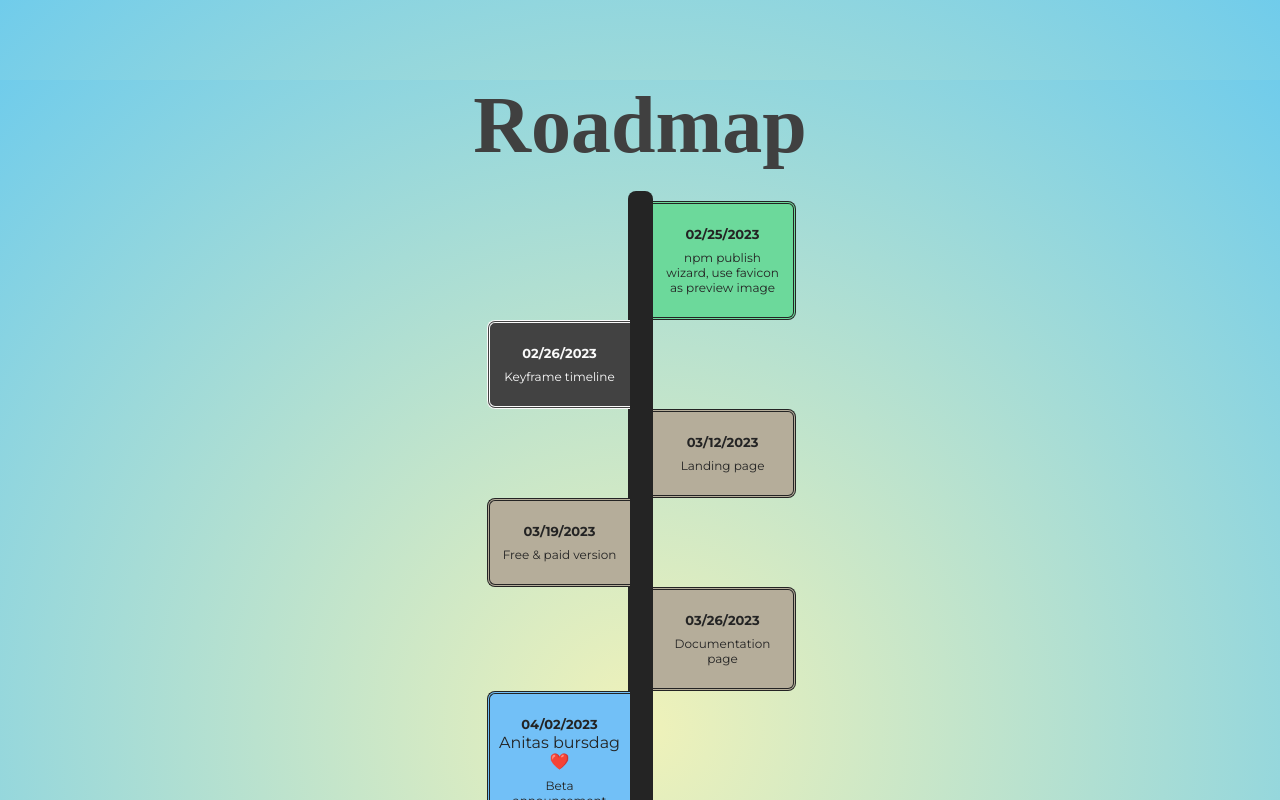
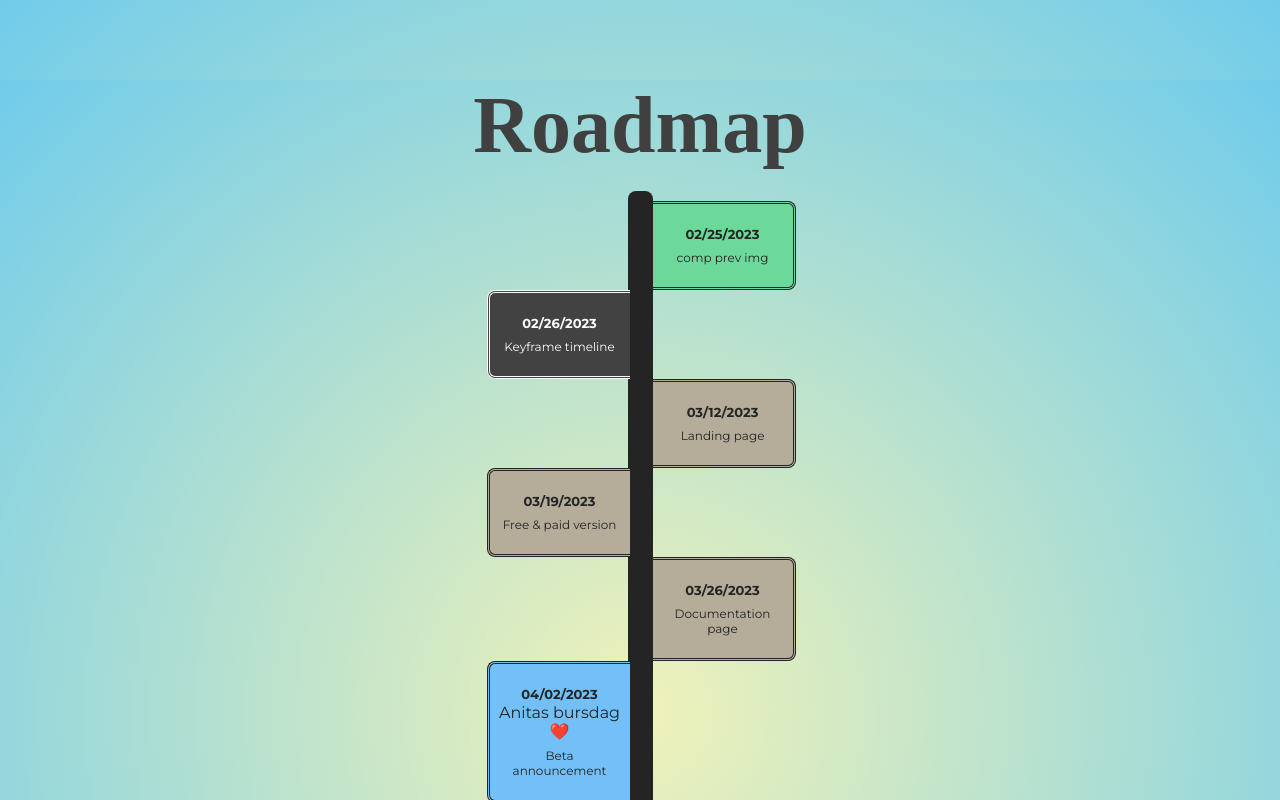
Before and after one commit to jscomponent/roadmap, a Vue app: page / in a window 1280 px wide. Shown: the top 800 px of the page. Built offline with nearby package versions, Linux system fonts and the light colour scheme; a web font is replaced by a local one.

Commit message:
Stored by jscomponent 1679410050254

```diff
--- a/src/App.vue
+++ b/src/App.vue
@@ -16,7 +16,7 @@
                     }}
                 </time>
                 <p>
-                    npm publish wizard, use favicon as preview image
+                    comp prev img
                 </p>
             </div>
             <div class="card" style="background-color:#424242ff;color:#fafafaff">
```
